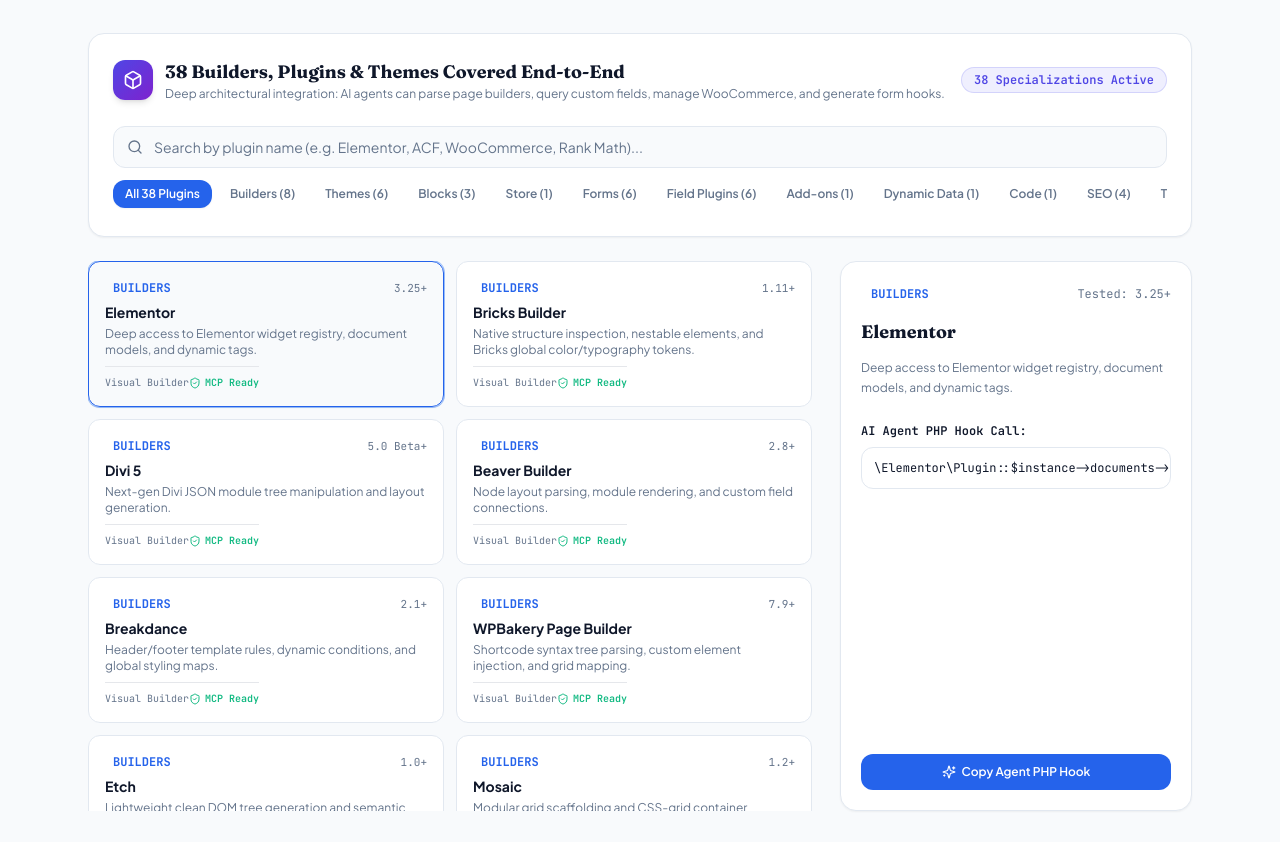
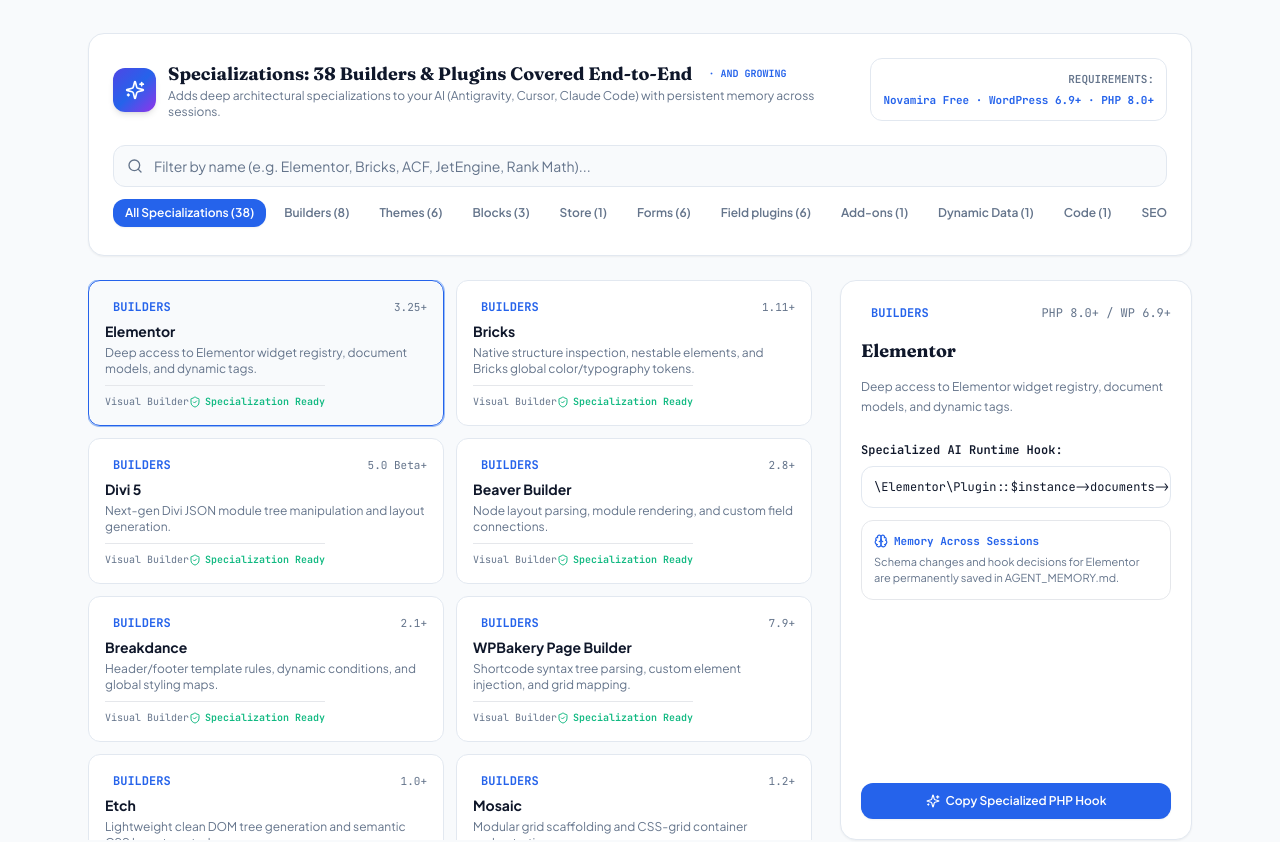
Before and after one commit to shahrukh-hack/vibe-wp, a React (Vite) app: page / in a window 1280 px wide. Shown: the part 500-1342 px from the top of the page. Built offline with nearby package versions, Linux system fonts and the light colour scheme.

Commit message:
feat: synchronize 38 specializations, requirements, and persistent memory across sessions

```diff
--- a/src/components/SpecializationsMatrix.tsx
+++ b/src/components/SpecializationsMatrix.tsx
@@ -1,5 +1,5 @@
 import React, { useState } from 'react';
-import { Layers, Search, Check, ExternalLink, ShieldCheck, Box, Sparkles, Filter } from 'lucide-react';
+import { Box, Search, ShieldCheck, Sparkles, Brain, Cpu, CheckCircle2 } from 'lucide-react';
 import { toast } from 'sonner';
 
 export interface PluginSpec {
@@ -15,7 +15,7 @@
 export const SPECIALIZATIONS_DATA: PluginSpec[] = [
   // Builders (8)
   { id: 'elementor', name: 'Elementor', category: 'builders', version: '3.25+', type: 'Visual Builder', description: 'Deep access to Elementor widget registry, document models, and dynamic tags.', codeSnippet: `\\Elementor\\Plugin::$instance->documents->get($post_id)->get_elements_data();` },
-  { id: 'bricks', name: 'Bricks Builder', category: 'builders', version: '1.11+', type: 'Visual Builder', description: 'Native structure inspection, nestable elements, and Bricks global color/typography tokens.', codeSnippet: `\\Bricks\\Database::get_data($post_id, 'bricks_data');` },
+  { id: 'bricks', name: 'Bricks', category: 'builders', version: '1.11+', type: 'Visual Builder', description: 'Native structure inspection, nestable elements, and Bricks global color/typography tokens.', codeSnippet: `\\Bricks\\Database::get_data($post_id, 'bricks_data');` },
   { id: 'divi5', name: 'Divi 5', category: 'builders', version: '5.0 Beta+', type: 'Visual Builder', description: 'Next-gen Divi JSON module tree manipulation and layout generation.', codeSnippet: `\\ET_Builder_Element::get_modules();` },
   { id: 'beaver', name: 'Beaver Builder', category: 'builders', version: '2.8+', type: 'Visual Builder', description: 'Node layout parsing, module rendering, and custom field connections.', codeSnippet: `\\FLBuilderModel::get_layout_data('published', $post_id);` },
   { id: 'breakdance', name: 'Breakdance', category: 'builders', version: '2.1+', type: 'Visual Builder', description: 'Header/footer template rules, dynamic conditions, and global styling maps.', codeSnippet: `\\Breakdance\\Data\\get_tree($post_id);` },
@@ -26,7 +26,7 @@
   // Themes (6)
   { id: 'generatepress', name: 'GeneratePress', category: 'themes', version: '3.5+', type: 'Core Theme', description: 'GP Elements, dynamic layout hooks, and Customizer CSS token overrides.', codeSnippet: `add_action('generate_after_header', 'vibe_inject_hero_banner');` },
   { id: 'astra', name: 'Astra', category: 'themes', version: '4.8+', type: 'Core Theme', description: 'Astra Custom Layouts, hook locations, and global palette variables.', codeSnippet: `apply_filters('astra_header_layout', 'vibe_modern_header');` },
-  { id: 'kadence-theme', name: 'Kadence Theme', category: 'themes', version: '1.2+', type: 'Core Theme', description: 'Kadence Hooked Elements, conditional display rules, and global typography tokens.', codeSnippet: `\\Kadence\\get_theme_option('palette');` },
+  { id: 'kadence', name: 'Kadence', category: 'themes', version: '1.2+', type: 'Core Theme', description: 'Kadence Hooked Elements, conditional display rules, and global typography tokens.', codeSnippet: `\\Kadence\\get_theme_option('palette');` },
   { id: 'avada', name: 'Avada', category: 'themes', version: '7.11+', type: 'Core Theme', description: 'Avada Studio container sync, Fusion Builder elements, and post cards.', codeSnippet: `\\Fusion_Template_Builder::get_instance();` },
   { id: 'oceanwp', name: 'OceanWP', category: 'themes', version: '3.6+', type: 'Core Theme', description: 'OceanWP custom templates, sidebar hooks, and micro-header rules.', codeSnippet: `add_action('ocean_before_content_inner', 'vibe_breadcrumbs');` },
   { id: 'spectra-one', name: 'Spectra One', category: 'themes', version: '1.1+', type: 'Full Site Editing (FSE)', description: 'Block theme templates, theme.json tokens, and fluid typography clamps.', codeSnippet: `wp_get_global_settings(['typography', 'fontSizes']);` },
@@ -48,12 +48,12 @@
   { id: 'formidable', name: 'Formidable Forms', category: 'forms', version: '6.12+', type: 'Form Engine', description: 'Calculated fields, custom displays/views, and user registration flows.', codeSnippet: `\\FrmForm::getOne($form_id);` },
 
   // Field Plugins (6)
-  { id: 'acf', name: 'Advanced Custom Fields (ACF PRO)', category: 'fields', version: '6.3+', type: 'Custom Fields', description: 'Field groups, Flexible Content, Repeaters, Options Pages, and ACF Blocks.', codeSnippet: `get_field_objects($post_id);` },
-  { id: 'jetengine', name: 'JetEngine (Crocoblock)', category: 'fields', version: '3.5+', type: 'Custom Fields', description: 'Custom Post Types, Taxonomies, Relations, Query Builder, and Listing Grids.', codeSnippet: `jet_engine()->cpt->data->get_items();` },
+  { id: 'acf', name: 'ACF', category: 'fields', version: '6.3+', type: 'Custom Fields', description: 'Field groups, Flexible Content, Repeaters, Options Pages, and ACF Blocks.', codeSnippet: `get_field_objects($post_id);` },
+  { id: 'jetengine', name: 'JetEngine', category: 'fields', version: '3.5+', type: 'Custom Fields', description: 'Custom Post Types, Taxonomies, Relations, Query Builder, and Listing Grids.', codeSnippet: `jet_engine()->cpt->data->get_items();` },
   { id: 'metabox', name: 'Meta Box', category: 'fields', version: '5.9+', type: 'Custom Fields', description: 'MB Views, Custom Table storage, and Meta Box Builder registry.', codeSnippet: `rwmb_get_object_fields($post_id);` },
-  { id: 'acpt', name: 'ACPT (Advanced Custom Post Types)', category: 'fields', version: '1.1+', type: 'Custom Fields', description: 'GraphQL support, Schema.org generators, and visual relationships.', codeSnippet: `\\ACPT\\Models\\PostTypeModel::get_all();` },
-  { id: 'pods', name: 'Pods Framework', category: 'fields', version: '3.2+', type: 'Custom Fields', description: 'Pods CPT relationships, extendable tables, and field templates.', codeSnippet: `pods('project', $id)->field('budget');` },
-  { id: 'ase', name: 'Admin and Site Enhancements (ASE)', category: 'fields', version: '7.4+', type: 'Site Utilities', description: 'Custom body/admin classes, post type orders, and clean login URLs.', codeSnippet: `\\ASE\\Options::get_enabled_modules();` },
+  { id: 'acpt', name: 'ACPT', category: 'fields', version: '1.1+', type: 'Custom Fields', description: 'GraphQL support, Schema.org generators, and visual relationships.', codeSnippet: `\\ACPT\\Models\\PostTypeModel::get_all();` },
+  { id: 'pods', name: 'Pods', category: 'fields', version: '3.2+', type: 'Custom Fields', description: 'Pods CPT relationships, extendable tables, and field templates.', codeSnippet: `pods('project', $id)->field('budget');` },
+  { id: 'ase', name: 'ASE', category: 'fields', version: '7.4+', type: 'Site Utilities', description: 'Admin and Site Enhancements: custom body/admin classes, post type orders, and clean URLs.', codeSnippet: `\\ASE\\Options::get_enabled_modules();` },
 
   // Add-ons (1)
   { id: 'bricksforge', name: 'Bricksforge', category: 'addons', version: '2.2+', type: 'Builder Addon', description: 'GSAP animations, Pro Forms, Events trigger, and nestable builder extensions.', codeSnippet: `\\Bricksforge\\Animation::get_gsap_timeline($element_id);` },
@@ -66,9 +66,9 @@
 
   // SEO (4)
   { id: 'yoast', name: 'Yoast SEO', category: 'seo', version: '23.8+', type: 'SEO Suite', description: 'Meta title/description schemas, OpenGraph tags, and XML sitemaps.', codeSnippet: `\\YoastSEO()->meta->for_post($post_id)->open_graph_title;` },
-  { id: 'rankmath', name: 'Rank Math SEO', category: 'seo', version: '1.0.230+', type: 'SEO Suite', description: 'Schema Generator (JSON-LD), Content AI score, and redirection rules.', codeSnippet: `\\RankMath\\Helper::get_post_meta('title', $post_id);` },
-  { id: 'aioseo', name: 'All in One SEO (AIOSEO)', category: 'seo', version: '4.7+', type: 'SEO Suite', description: 'Smart tags, TruSEO analysis, and local business rich snippets.', codeSnippet: `aioseo()->meta->title->getTitle($post);` },
-  { id: 'seopress', name: 'SEOPress', category: 'seo', version: '8.2+', type: 'SEO Suite', description: 'White-label SEO metadata, Dublin Core, and breadcrumb trails.', codeSnippet: `\\seopress_get_service('Post')->getTitle($post_id);` },
+  { id: 'rankmath', name: 'Rank Math', category: 'seo', version: '1.0.230+', type: 'SEO Suite', description: 'Schema Generator (JSON-LD), Content AI score, and redirection rules.', codeSnippet: `\\RankMath\\Helper::get_post_meta('title', $post_id);` },
+  { id: 'aioseo', name: 'All in One SEO', category: 'seo', version: '4.7+', type: 'SEO Suite', description: 'Smart tags, TruSEO analysis, and local business rich snippets.', codeSnippet: `aioseo()->meta->title->getTitle($post);` },
+  { id: 'seopress', name: 'SeoPress', category: 'seo', version: '8.2+', type: 'SEO Suite', description: 'White-label SEO metadata, Dublin Core, and breadcrumb trails.', codeSnippet: `\\seopress_get_service('Post')->getTitle($post_id);` },
 
   // Translation (1)
   { id: 'weglot', name: 'Weglot', category: 'translation', version: '4.3+', type: 'Localization', description: 'Multi-lingual DOM translation hooks and language switcher integration.', codeSnippet: `\\WeglotWP\\Services\\Language_Service::get_current_language();` },
@@ -80,13 +80,13 @@
   const [activePlugin, setActivePlugin] = useState<PluginSpec>(SPECIALIZATIONS_DATA[0]);
 
   const categories = [
-    { id: 'all', label: 'All 38 Plugins', count: 38 },
+    { id: 'all', label: 'All Specializations (38)', count: 38 },
     { id: 'builders', label: 'Builders (8)', count: 8 },
     { id: 'themes', label: 'Themes (6)', count: 6 },
     { id: 'blocks', label: 'Blocks (3)', count: 3 },
     { id: 'store', label: 'Store (1)', count: 1 },
     { id: 'forms', label: 'Forms (6)', count: 6 },
-    { id: 'fields', label: 'Field Plugins (6)', count: 6 },
+    { id: 'fields', label: 'Field plugins (6)', count: 6 },
     { id: 'addons', label: 'Add-ons (1)', count: 1 },
     { id: 'dynamic', label: 'Dynamic Data (1)', count: 1 },
     { id: 'code', label: 'Code (1)', count: 1 },
@@ -107,26 +107,34 @@
 
   return (
     <div className="space-y-6">
-      {/* Banner */}
+      {/* Top Banner */}
       <div className="p-6 rounded-2xl border border-border bg-card shadow-sm space-y-4">
-        <div className="flex items-center justify-between">
+        <div className="flex flex-col sm:flex-row sm:items-center justify-between gap-4">
           <div className="flex items-center gap-3">
-            <div className="w-10 h-10 rounded-xl bg-gradient-to-br from-indigo-600 to-purple-700 flex items-center justify-center text-white shadow-md">
-              <Box className="w-5 h-5" />
+            <div className="w-11 h-11 rounded-xl bg-gradient-to-br from-indigo-600 via-blue-600 to-purple-600 flex items-center justify-center text-white shadow-md">
+              <Sparkles className="w-5 h-5" />
             </div>
             <div>
-              <h2 className="text-lg font-bold text-foreground">38 Builders, Plugins & Themes Covered End-to-End</h2>
+              <div className="flex items-center gap-2">
+                <h2 className="text-lg font-bold text-foreground">Specializations: 38 Builders & Plugins Covered End-to-End</h2>
+                <span className="hidden sm:inline-block px-2 py-0.5 rounded text-[10px] font-mono font-bold bg-primary/10 text-primary uppercase">
+                  · and growing
+                </span>
+              </div>
               <p className="text-xs text-muted-foreground">
-                Deep architectural integration: AI agents can parse page builders, query custom fields, manage WooCommerce, and generate form hooks.
+                Adds deep architectural specializations to your AI (Antigravity, Cursor, Claude Code) with persistent memory across sessions.
               </p>
             </div>
           </div>
-          <div className="px-3 py-1 rounded-full border border-indigo-500/20 bg-indigo-500/10 text-indigo-600 text-xs font-mono font-semibold">
-            38 Specializations Active
+
+          {/* System Requirements Badge */}
+          <div className="p-3 rounded-xl border border-border bg-muted/40 font-mono text-[11px] space-y-1 sm:text-right flex-shrink-0">
+            <div className="text-muted-foreground font-semibold">REQUIREMENTS:</div>
+            <div className="text-primary font-bold">Novamira Free · WordPress 6.9+ · PHP 8.0+</div>
           </div>
         </div>
 
-        {/* Search & Category Pills */}
+        {/* Search & Categories */}
         <div className="space-y-3 pt-2">
           <div className="relative">
             <Search className="absolute left-3.5 top-1/2 -translate-y-1/2 w-4 h-4 text-muted-foreground" />
@@ -134,7 +142,7 @@
               type="text"
               value={search}
               onChange={(e) => setSearch(e.target.value)}
-              placeholder="Search by plugin name (e.g. Elementor, ACF, WooCommerce, Rank Math)..."
+              placeholder="Filter by name (e.g. Elementor, Bricks, ACF, JetEngine, Rank Math)..."
               className="w-full pl-10 pr-4 py-2.5 rounded-xl border border-border bg-background text-sm text-foreground placeholder:text-muted-foreground focus:outline-none focus:ring-2 focus:ring-primary"
             />
           </div>
@@ -160,7 +168,7 @@
       {/* Grid of Plugins & Active Inspector */}
       <div className="grid grid-cols-1 lg:grid-cols-3 gap-6">
         {/* Left 2 Cols: Plugin Cards Grid */}
-        <div className="lg:col-span-2 grid grid-cols-1 sm:grid-cols-2 gap-3 max-h-[550px] overflow-y-auto pr-1">
+        <div className="lg:col-span-2 grid grid-cols-1 sm:grid-cols-2 gap-3 max-h-[560px] overflow-y-auto pr-1">
           {filtered.map((plugin) => (
             <button
               key={plugin.id}
@@ -185,7 +193,7 @@
               <div className="pt-2 border-t border-border/50 flex items-center justify-between text-[10px] font-mono text-muted-foreground">
                 <span>{plugin.type}</span>
                 <span className="text-emerald-500 font-semibold flex items-center gap-1">
-                  <ShieldCheck className="w-3 h-3" /> MCP Ready
+                  <ShieldCheck className="w-3 h-3" /> Specialization Ready
                 </span>
               </div>
             </button>
@@ -199,7 +207,7 @@
               <span className="px-2.5 py-1 rounded-lg bg-primary/10 text-primary text-xs font-mono font-bold uppercase">
                 {activePlugin.category}
               </span>
-              <span className="text-xs font-mono text-muted-foreground">Tested: {activePlugin.version}</span>
+              <span className="text-xs font-mono text-muted-foreground">PHP 8.0+ / WP 6.9+</span>
             </div>
 
             <h3 className="text-lg font-bold text-foreground">{activePlugin.name}</h3>
@@ -207,19 +215,29 @@
 
             {/* PHP Execution Signature */}
             <div className="space-y-1.5 pt-2">
-              <span className="text-xs font-mono font-semibold text-foreground">AI Agent PHP Hook Call:</span>
+              <span className="text-xs font-mono font-semibold text-foreground">Specialized AI Runtime Hook:</span>
               <div className="p-3 rounded-xl bg-muted/60 border border-border font-mono text-xs text-foreground overflow-x-auto">
                 <pre>{activePlugin.codeSnippet}</pre>
               </div>
+            </div>
+
+            <div className="p-3 rounded-xl bg-primary/5 border border-primary/20 space-y-1">
+              <div className="text-[11px] font-mono font-bold text-primary flex items-center gap-1.5">
+                <Brain className="w-3.5 h-3.5" />
+                <span>Memory Across Sessions</span>
+              </div>
+              <p className="text-[11px] text-muted-foreground">
+                Schema changes and hook decisions for {activePlugin.name} are permanently saved in AGENT_MEMORY.md.
+              </p>
             </div>
           </div>
 
           <button
             onClick={() => handleCopyCode(activePlugin.codeSnippet)}
-            className="w-full py-2.5 rounded-xl bg-primary text-primary-foreground text-xs font-semibold hover:opacity-90 transition-opacity flex items-center justify-center gap-1.5"
+            className="w-full py-2.5 rounded-xl bg-primary text-primary-foreground text-xs font-semibold hover:opacity-90 transition-opacity flex items-center justify-center gap-1.5 shadow-sm"
           >
             <Sparkles className="w-3.5 h-3.5" />
-            <span>Copy Agent PHP Hook</span>
+            <span>Copy Specialized PHP Hook</span>
           </button>
         </div>
       </div>
```
Also changed, not shown: 1 other file (tests, documents, lock files or other folders).
